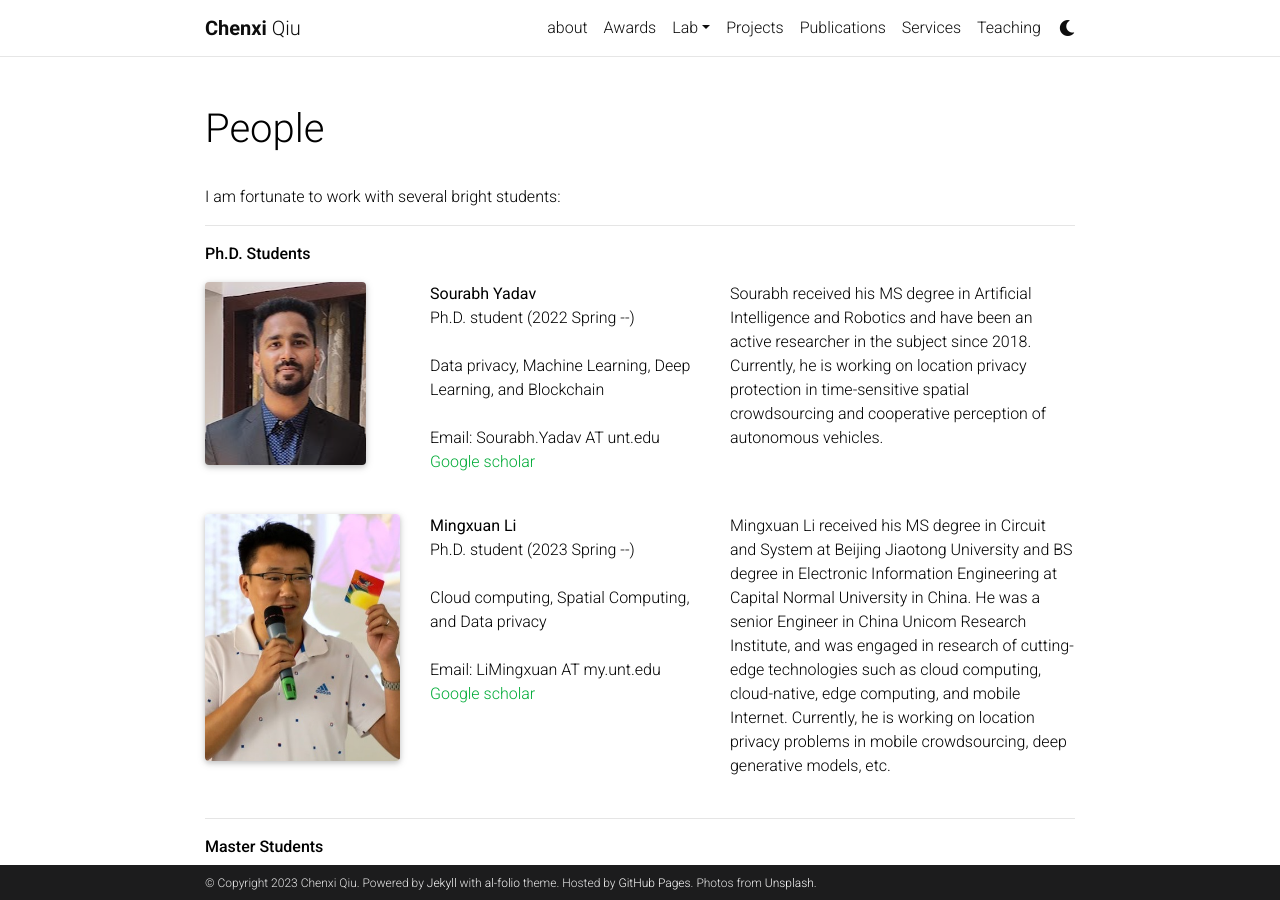
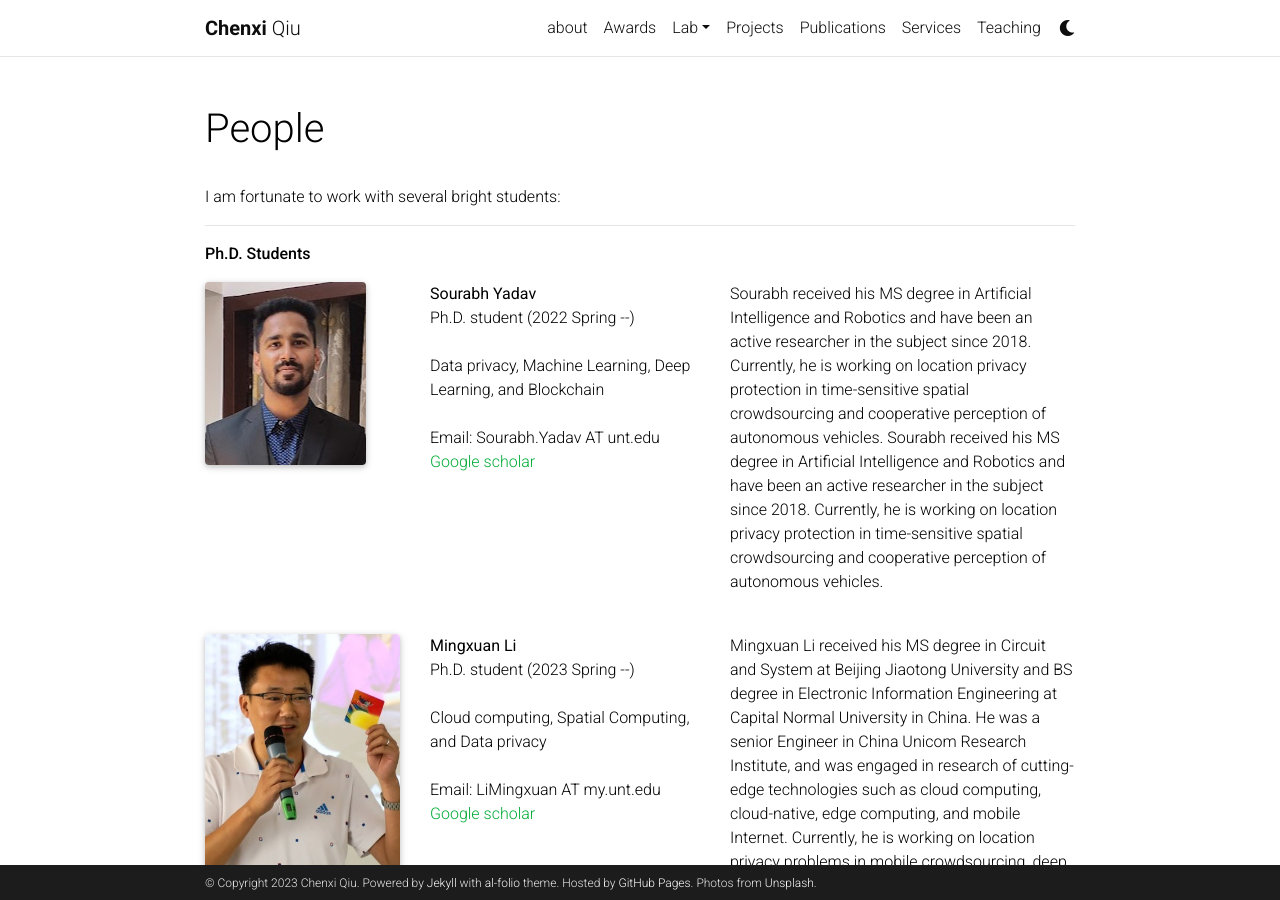
Before and after one commit to chenxiunt/chenxiunt.github.io, a Jekyll site: the page built from _pages/people.md, in a window 1280 px wide and 900 px high. Built offline with Jekyll 4.4.1, drawn with Linux system fonts in a browser that asks for light colours; comment, search, counter and statistics services are not loaded; a style sheet for code colours, icons or effects is not loaded.

Commit message:
Update people.md

```diff
--- a/_pages/people.md
+++ b/_pages/people.md
@@ -22,7 +22,7 @@ I am fortunate to work with several bright students:
         <a href="https://scholar.google.com/citations?user=Luc18E4AAAAJ&hl=en">Google scholar</a>
     </div>
     <div class="col-sm-5">
-        Sourabh received his MS degree in Artificial Intelligence and Robotics and have been an active researcher in the subject since 2018. Currently, he is working on location privacy protection in time-sensitive spatial crowdsourcing and cooperative perception of autonomous vehicles.
+        Sourabh received his MS degree in Artificial Intelligence and Robotics and have been an active researcher in the subject since 2018. Currently, he is working on location privacy protection in time-sensitive spatial crowdsourcing and cooperative perception of autonomous vehicles.  Sourabh received his MS degree in Artificial Intelligence and Robotics and have been an active researcher in the subject since 2018. Currently, he is working on location privacy protection in time-sensitive spatial crowdsourcing and cooperative perception of autonomous vehicles.
     </div>
 </div>
 <br>
```
